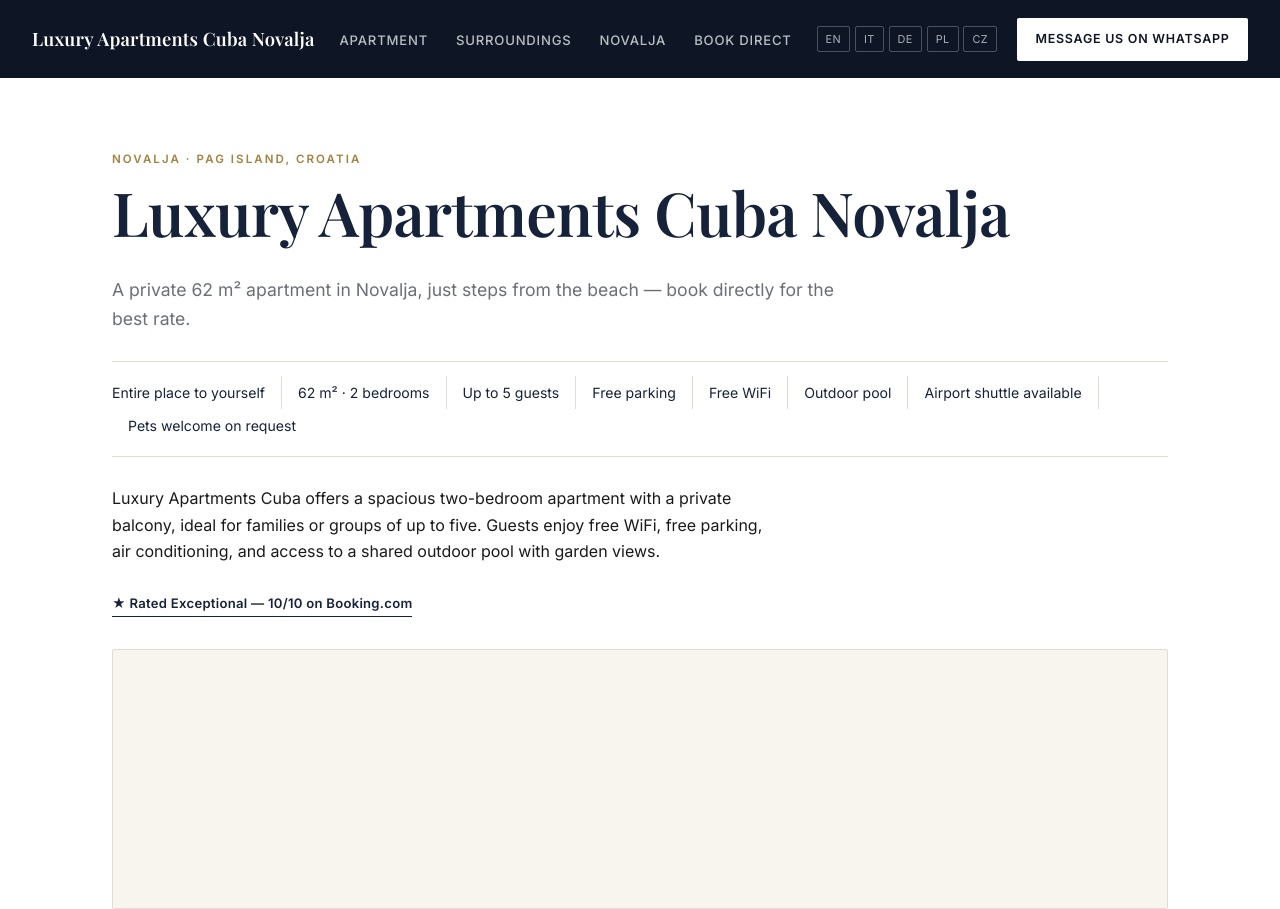
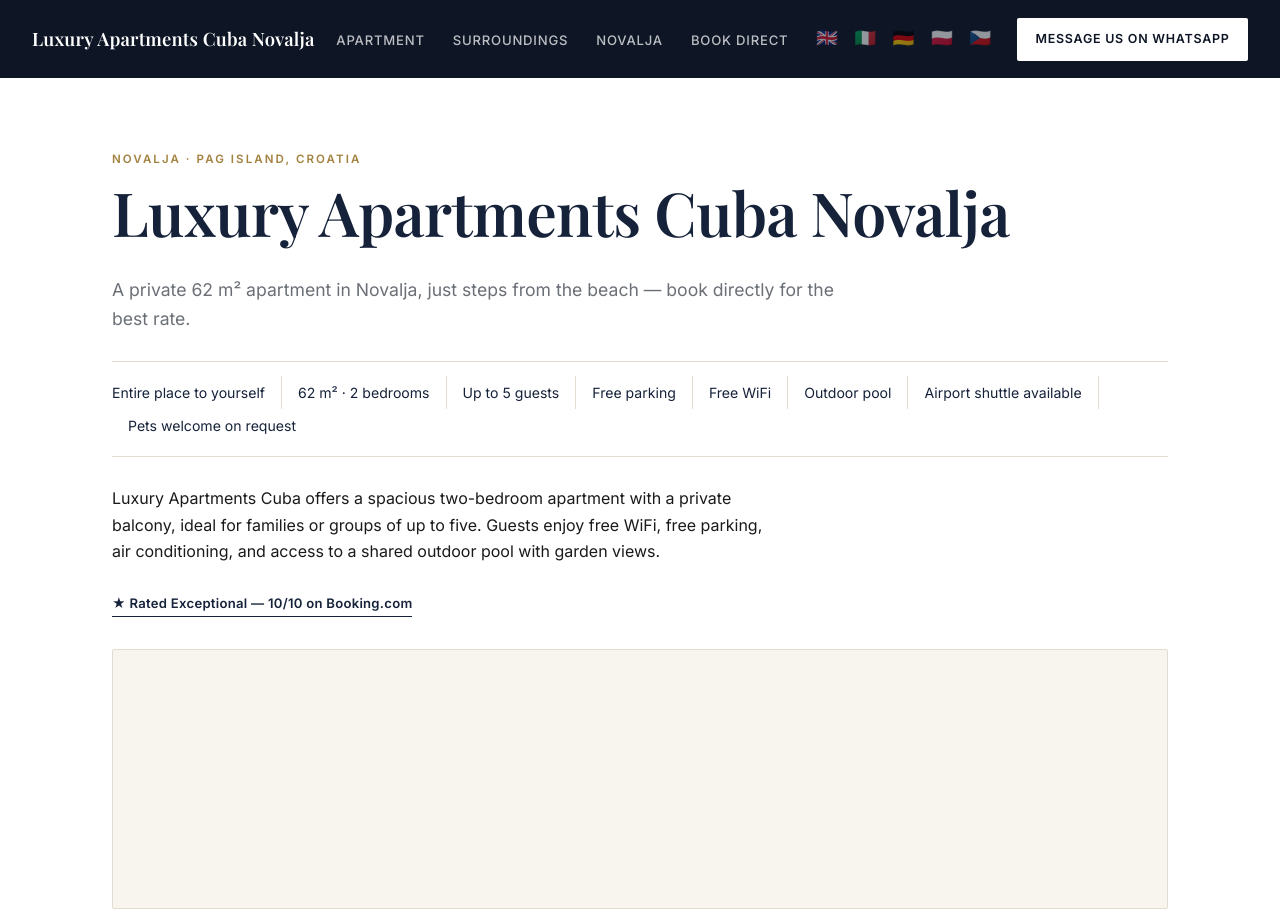
Before and after one commit to bruno-pecnik/vacation-rental-landing-page, a plain HTML site: page index.html in a window 1280 px wide. Shown: the top 909 px of the page. Drawn offline with nearby package versions, Linux system fonts and the light colour scheme; a script that the page names is missing.

Commit message:
feat: use flag emoji for language switcher instead of text codes

```diff
--- a/css/styles.css
+++ b/css/styles.css
@@ -134,21 +134,20 @@ a {
 
 .lang-switcher button {
   background: transparent;
-  border: 1px solid rgba(255, 255, 255, 0.25);
-  color: rgba(255, 255, 255, 0.65);
-  font-size: 0.68rem;
-  font-family: var(--font-body);
-  letter-spacing: 0.04em;
-  padding: 0.3rem 0.5rem;
+  border: 1px solid transparent;
+  font-size: 1.1rem;
+  line-height: 1;
+  padding: 0.3rem;
   border-radius: var(--radius);
   cursor: pointer;
-  transition: border-color 0.2s ease, color 0.2s ease;
+  opacity: 0.55;
+  transition: opacity 0.2s ease, border-color 0.2s ease;
 }
 
 .lang-switcher button:hover,
 .lang-switcher button.active {
-  border-color: var(--color-white);
-  color: var(--color-white);
+  opacity: 1;
+  border-color: rgba(255, 255, 255, 0.35);
 }
 
 .whatsapp-btn {
--- a/index.html
+++ b/index.html
@@ -26,11 +26,11 @@
 
     <div class="header-actions">
       <div class="lang-switcher" id="lang-switcher" aria-label="Language">
-        <button type="button" data-lang="en">EN</button>
-        <button type="button" data-lang="it">IT</button>
-        <button type="button" data-lang="de">DE</button>
-        <button type="button" data-lang="pl">PL</button>
-        <button type="button" data-lang="cz">CZ</button>
+        <button type="button" data-lang="en" aria-label="English" title="English">🇬🇧</button>
+        <button type="button" data-lang="it" aria-label="Italiano" title="Italiano">🇮🇹</button>
+        <button type="button" data-lang="de" aria-label="Deutsch" title="Deutsch">🇩🇪</button>
+        <button type="button" data-lang="pl" aria-label="Polski" title="Polski">🇵🇱</button>
+        <button type="button" data-lang="cz" aria-label="Čeština" title="Čeština">🇨🇿</button>
       </div>
 
       <a class="whatsapp-btn"
```
